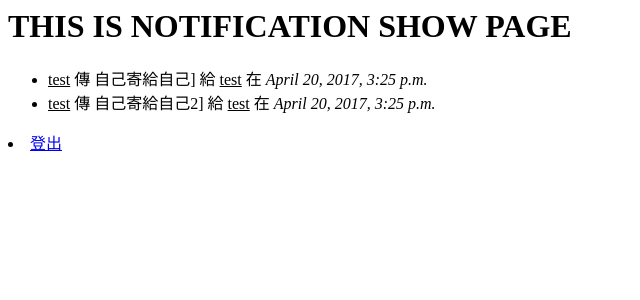
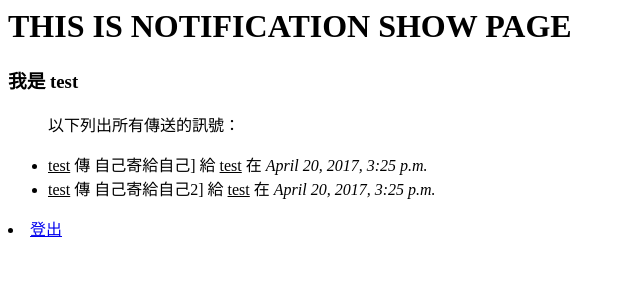
Before and after one commit to junyiacademy/NotificationProto, a Django app: page /notification/show in a window 1280 px wide. Shown: the top 300 px of the page, without its empty margins (0-640 px from the left). Run offline with Django 3.2, Linux system fonts and the light colour scheme; a user stored in the database is signed in; data comes from the database, SQL or seed files in the repository; both versions use the stored data as it was before the commit.

Commit message:
Add user info in notification_show view

```diff
--- a/notification_proto/templates/notification/show.html
+++ b/notification_proto/templates/notification/show.html
@@ -1,10 +1,13 @@
 <h1>THIS IS NOTIFICATION SHOW PAGE</h1>
-
+{% if user.is_authenticated %}
+	<h3>我是 {{ user }}</h3>
+{% endif %}
 <ul>
+<p>以下列出所有傳送的訊號：</p>
 {% for noti in object_list %}
     <li> <u>{{ noti.sender }}</u> 傳 {{ noti.content }}] 給 <u>{{ noti.receiver }}</u> 在 <i>{{ noti.create_time }}</i></li>
 {% empty %}
-    <li>No articles yet.</li>
+    <li>目前沒有任何信號.</li>
 {% endfor %}
 </ul>
 
```
Also changed, not shown: notification_proto/db.sqlite3 (deleted), 1 other file.
